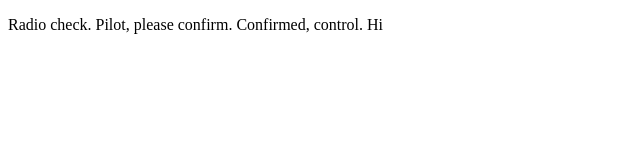
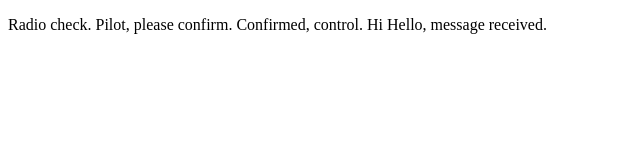
Before and after one commit to Caymil97/communication-log-control, a plain HTML site: page index.html in a window 1280 px wide. Shown: the whole page, without its empty margins (0-640 px from the left). Drawn offline with Linux system fonts and the light colour scheme.

Commit message:
received

```diff
--- a/index.html
+++ b/index.html
@@ -4,6 +4,8 @@
       <p>Radio check. Pilot, please confirm.
 
          Confirmed, control. Hi
+
+         Hello, message received.
       </p>
    </body>
 </html>
```
